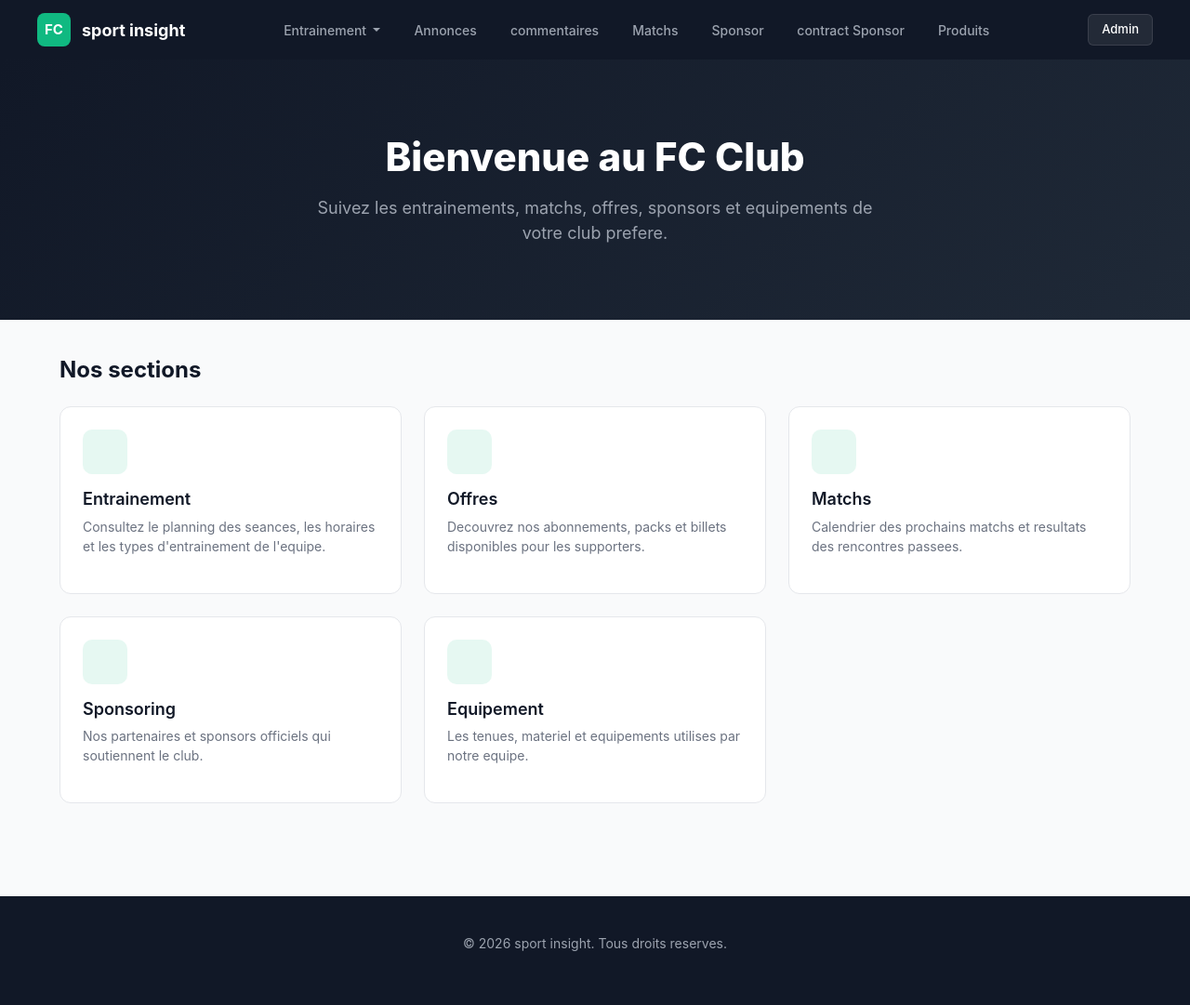
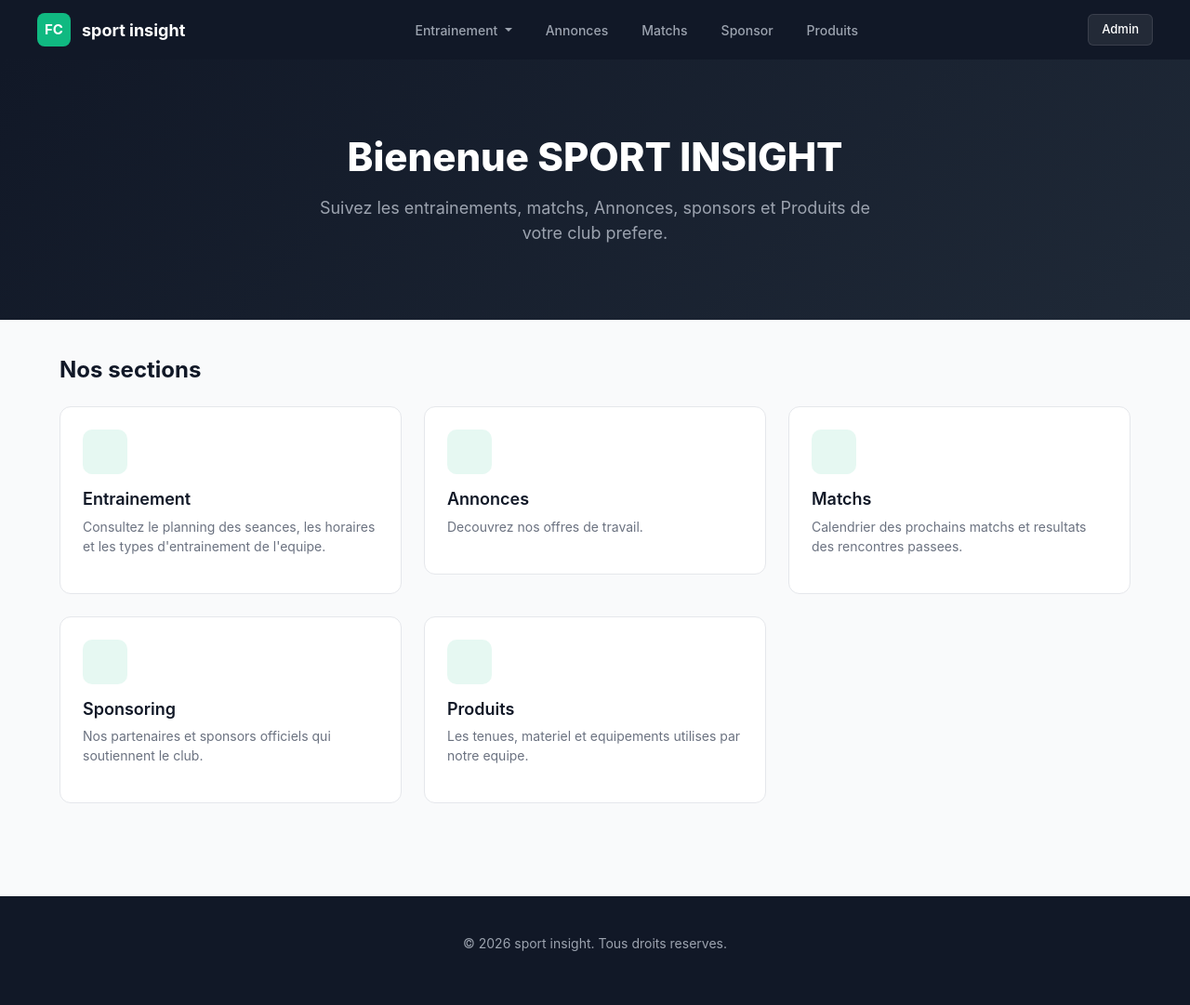
Before and after one commit to syrinesaiidaoui/sport_insight, a Symfony app: template sport_insight-gestion_utilisateurs/templates/front_office/home/index.html.twig in a window 1280 px wide. Shown: the whole page at 93% size. Run offline with Twig, Linux system fonts and the light colour scheme; the template is opened without the code that fills it, so the values that code supplies are empty; some libraries are stand-ins or nearby versions.

Commit message:
UI front-office + annonce (tasnim)

```diff
--- a/sport_insight-gestion_utilisateurs/templates/annonce/index.html.twig
+++ b/sport_insight-gestion_utilisateurs/templates/annonce/index.html.twig
@@ -1,6 +1,6 @@
 {% extends 'front_office/base.html.twig' %}
 
-{% block title %}Annonces - FC Club{% endblock %}
+{% block title %}Annonces - SPORT INSIGHT{% endblock %}
 
 {% block body %}
     <div style="display: flex; justify-content: space-between; align-items: center; margin-bottom: 30px;">
--- a/sport_insight-gestion_utilisateurs/templates/front_office/base.html.twig
+++ b/sport_insight-gestion_utilisateurs/templates/front_office/base.html.twig
@@ -365,12 +365,7 @@
                     Annonces
                 </a>
             </li>
-            <li>
-                <a href="{{ path('app_commentaire_index') }}"
-                   class="{{ app.request.get('_route') starts with 'front_equipement' ? 'active' : '' }}">
-                    commentaires
-                </a>
-            </li>
+
             <li>
                 <a href="{{ path('app_front_matchs_index') }}"
                    class="{{ app.request.get('_route') starts with 'app_front_matchs' ? 'active' : '' }}">
@@ -382,13 +377,9 @@
                    class="{{ app.request.get('_route') starts with 'front_sponsoring' ? 'active' : '' }}">
                     Sponsor
                 </a>
-                <a href="{{ path('app_contrat_sponsor_index') }}"
-                   class="{{ app.request.get('_route') starts with 'front_sponsoring' ? 'active' : '' }}">
-                    contract Sponsor
-                </a>
             </li>
             <li>
-                <a href="{{ path('app_product_index') }}"
+                <a href="{{ path('front_equipement_index') }}"
                    class="{{ app.request.get('_route') starts with 'front_equipement' ? 'active' : '' }}">
                     Produits
                 </a>
--- a/sport_insight-gestion_utilisateurs/templates/front_office/home/index.html.twig
+++ b/sport_insight-gestion_utilisateurs/templates/front_office/home/index.html.twig
@@ -4,8 +4,8 @@
 
 {% block hero %}
     <section class="hero">
-        <h1>Bienvenue au FC Club</h1>
-        <p>Suivez les entrainements, matchs, offres, sponsors et equipements de votre club prefere.</p>
+        <h1>Bienenue SPORT INSIGHT</h1>
+        <p>Suivez les entrainements, matchs, Annonces, sponsors et Produits de votre club prefere.</p>
     </section>
 {% endblock %}
 
@@ -22,11 +22,11 @@
             </a>
         </div>
         <div class="col-md-4">
-            <a href="{{ path('front_offre_index') }}" style="text-decoration:none;color:inherit">
+            <a href="{{ path('app_annonce_index') }}" style="text-decoration:none;color:inherit">
                 <div class="front-card">
                     <div class="card-icon"><i class="lucide-tag"></i></div>
-                    <h3>Offres</h3>
-                    <p>Decouvrez nos abonnements, packs et billets disponibles pour les supporters.</p>
+                    <h3>Annonces</h3>
+                    <p>Decouvrez nos offres de travail.</p>
                 </div>
             </a>
         </div>
@@ -52,7 +52,7 @@
             <a href="{{ path('front_equipement_index') }}" style="text-decoration:none;color:inherit">
                 <div class="front-card">
                     <div class="card-icon"><i class="lucide-shirt"></i></div>
-                    <h3>Equipement</h3>
+                    <h3>Produits</h3>
                     <p>Les tenues, materiel et equipements utilises par notre equipe.</p>
                 </div>
             </a>
```
